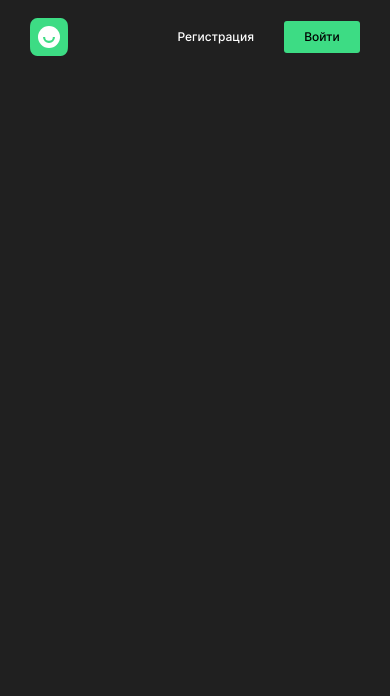
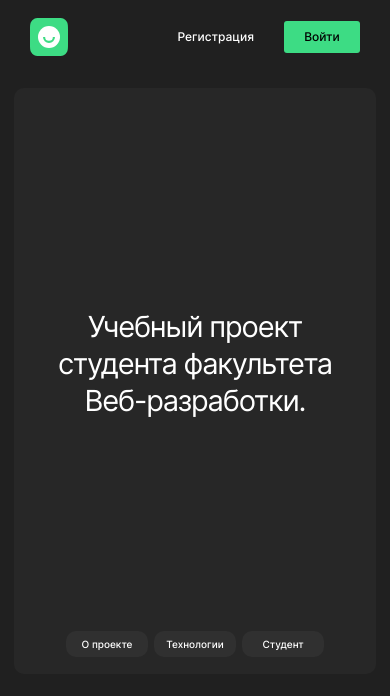
Before and after one commit to KarpovYuri/movies-explorer-frontend, a React app: page / in a window 390 px wide. Built offline with nearby package versions, Linux system fonts and the light colour scheme.

Commit message:
feat: Сверстать секцию Promo

```diff
--- a/src/components/App/App.css
+++ b/src/components/App/App.css
@@ -1,5 +1,4 @@
 .page {
-  box-sizing: border-box;
   max-width: 1280px;
   min-width: 320px;
   margin: 0 auto;
--- a/src/components/App/App.js
+++ b/src/components/App/App.js
@@ -1,6 +1,6 @@
 import { Routes, Route } from 'react-router-dom';
 import Header from '../Header/Header';
-import { Main } from '../Main/Main';
+import Main from '../Main/Main';
 import { Movies } from '../Movies/Movies';
 import { SavedMovies } from '../SavedMovies/SavedMovies';
 import { Profile } from '../Profile/Profile';
@@ -13,6 +13,7 @@ function App() {
   return (
     <div className='page'>
       <Header />
+      <Main />
       <Routes>
         <Route exact path='/' component={Main} />
         <Route path='/movies' component={Movies} />
--- a/src/components/Main/Main.js
+++ b/src/components/Main/Main.js
@@ -0,0 +1,12 @@
+import Promo from './components/Promo/Promo';
+import './Main.css';
+
+function Main() {
+  return (
+    <main>
+      <Promo />
+    </main>
+  );
+};
+
+export default Main;
--- a/src/components/Main/components/NavTab/NavTab.css
+++ b/src/components/Main/components/NavTab/NavTab.css
@@ -0,0 +1,57 @@
+.nav-tab {
+  margin: 151px auto 0;
+  padding-bottom: 30px;
+  width: 308px;
+}
+
+.nav-tab__list {
+  padding: 0;
+  margin: 0;
+  list-style: none;
+  display: flex;
+  justify-content: space-between;
+}
+
+.nav-tab__elem {
+  width: 96px;
+  height: 36px;
+  cursor: pointer;
+  background-color: #303030;
+  border-radius: 10px;
+  display: flex;
+  justify-content: center;
+  align-items: center;
+  font-weight: 500;
+  font-size: 12px;
+  line-height: 16px;
+  transition: opacity 0.25s;
+}
+
+.nav-tab__elem:hover {
+  opacity: 0.6;
+}
+
+.nav-tab__link {
+  text-decoration: none;
+  color: #fff;
+}
+
+@media (max-width: 768px) {
+  .nav-tab {
+    margin-top: 314px;
+  }
+}
+
+@media (max-width: 425px) {
+  .nav-tab {
+    width: 258px;
+    margin-top: 212px;
+    padding-bottom: 17px;
+  }
+
+  .nav-tab__elem {
+    width: 82px;
+    height: 26px;
+    font-size: 10px;
+  }
+}
--- a/src/components/Main/components/NavTab/NavTab.js
+++ b/src/components/Main/components/NavTab/NavTab.js
@@ -0,0 +1,21 @@
+import './NavTab.css';
+
+function NavTab() {
+  return (
+    <nav className='nav-tab'>
+      <ul className='nav-tab__list'>
+        <li className='nav-tab__elem'>
+          <a className='nav-tab__link' href='#about-project'>О проекте</a>
+        </li>
+        <li className='nav-tab__elem'>
+          <a className='nav-tab__link' href='#techs'>Технологии</a>
+        </li>
+        <li className='nav-tab__elem'>
+          <a className='nav-tab__link' href='#about-me'>Студент</a>
+        </li>
+      </ul>
+    </nav>
+  );
+};
+
+export default NavTab;
--- a/src/components/Main/components/Promo/Promo.css
+++ b/src/components/Main/components/Promo/Promo.css
@@ -0,0 +1,45 @@
+.promo {
+  margin: 20px 40px 0;
+  min-height: 493px;
+  background-color: #272727;
+  border-radius: 10px;
+}
+
+.promo__title {
+  margin: 0 auto;
+  padding-top: 160px;
+  max-width: 730px;
+  font-weight: 400;
+  font-size: 50px;
+  line-height: 58px;
+  letter-spacing: -0.04em;
+  text-align: center;
+}
+
+@media (max-width: 768px) {
+  .promo {
+    margin: 20px 20px 0;
+    min-height: 834px;
+  }
+
+  .promo__title {
+    max-width: 680px;
+    padding-top: 350px;
+    font-size: 40px;
+    line-height: 52px;
+  }
+}
+
+@media (max-width: 425px) {
+  .promo {
+    margin: 14px 14px 0;
+    min-height: 586px;
+  }
+
+  .promo__title {
+    font-size: 29px;
+    max-width: 292px;
+    padding-top: 220px;
+    line-height: 37px;
+  }
+}
--- a/src/components/Main/components/Promo/Promo.js
+++ b/src/components/Main/components/Promo/Promo.js
@@ -0,0 +1,13 @@
+import NavTab from '../NavTab/NavTab';
+import './Promo.css';
+
+function Promo() {
+  return (
+    <section className='promo'>
+      <h1 className='promo__title'>Учебный проект студента факультета Веб-разработки.</h1>
+      <NavTab />
+    </section>
+  );
+};
+
+export default Promo;
```
